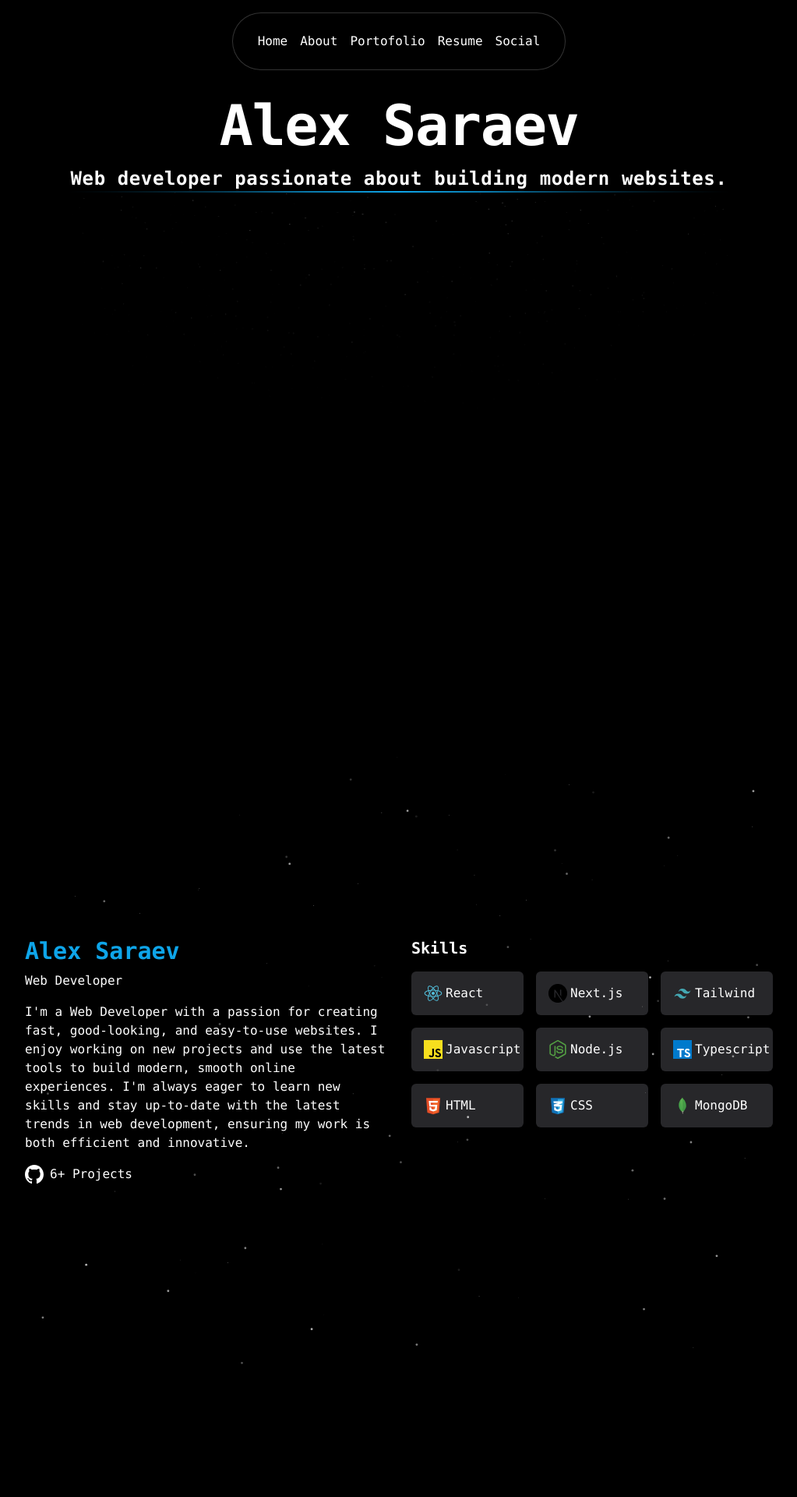
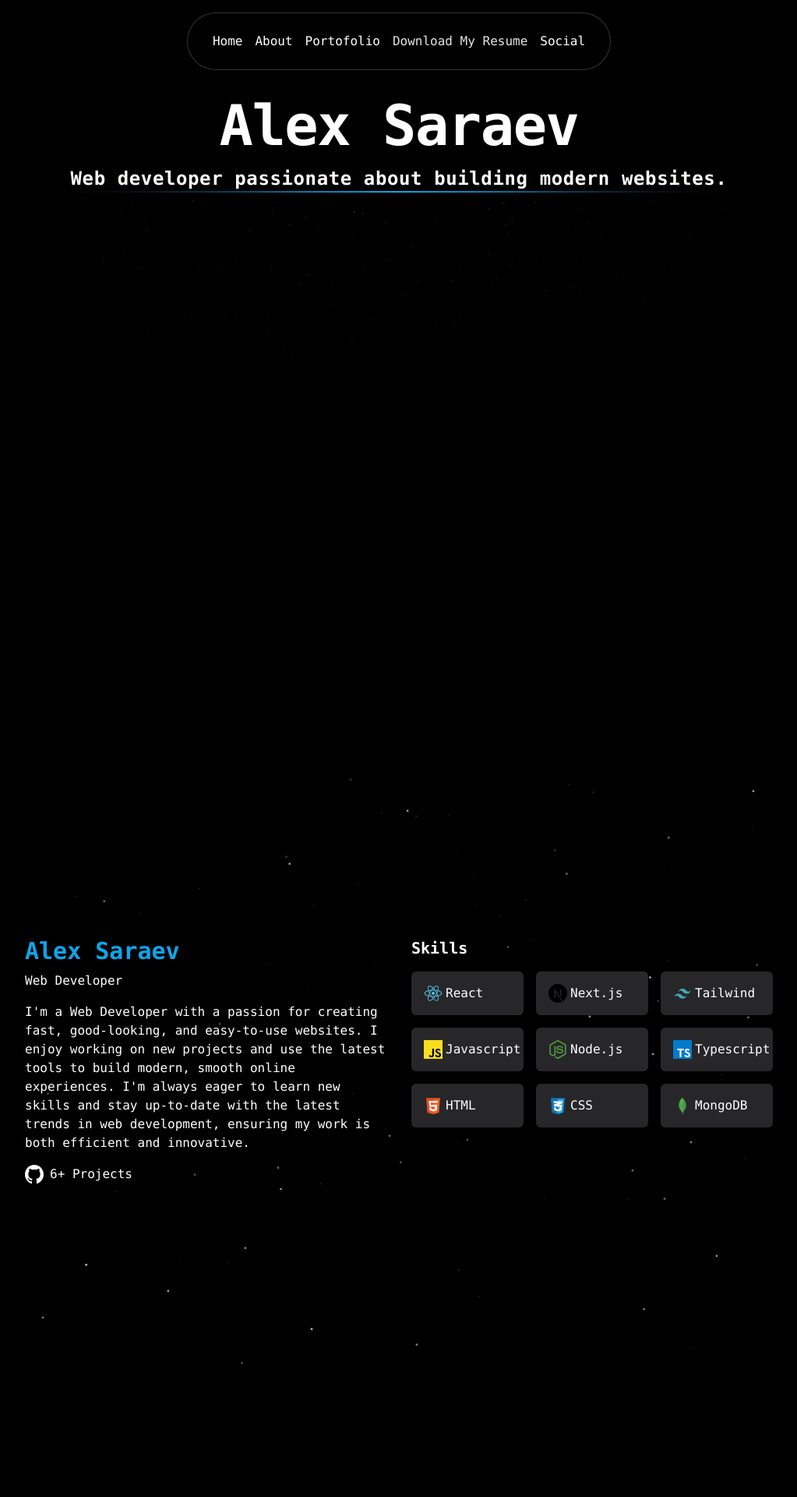
Before and after one commit to AlexSaraev020/Alex_Saraev_CV_Online, a Next.js app: page / in a window 1280 px wide. Shown: the top 1920 px of the page at 78% size, without its empty margins (128-1151 px from the left). Built offline with nearby package versions, Linux system fonts and the light colour scheme.

Commit message:
v1.0 CV added

```diff
--- a/app/page.tsx
+++ b/app/page.tsx
@@ -32,7 +32,7 @@ export default function Home() {
       </div>
       <div id="#about-me" className="w-11/12 relative my-40 md:w-11/12 xl:w-9/12 h-screen flex items-center justify-center">
         <AboutMe />
-        <Particles className="w-full absolute inset-0"/>
+        <Particles className="w-full z-0 absolute inset-0"/>
       </div>
       <Projects />
       <ScrollToTopButton />
--- a/components/Header.tsx
+++ b/components/Header.tsx
@@ -44,9 +44,7 @@ export default function Header() {
                             <ProductItem title={'World Wide Lens'} description={'Stay informed with the latest news from around the world'} href={'/'} src={World_Wide_Lens} />
                         </div>
                     </MenuItem>
-                    <MenuItem setActive={setActive} active={active} item="Resume" >
-                        <HoveredLink >Download My Resume - Coming Soon</HoveredLink>
-                    </MenuItem>
+                        <HoveredLink href={'/download/AlexSaraevResume.pdf'} download >Download My Resume</HoveredLink>
                     <MenuItem click={() => scrollTo('#social')} setActive={setActive} active={active} item="Social" >
                         <HoveredLink >Contact Me</HoveredLink>
                     </MenuItem>
--- a/components/ui/about-me.tsx
+++ b/components/ui/about-me.tsx
@@ -25,7 +25,7 @@ export default function AboutMe() {
         { id: 9, name: 'MongoDB', icon: MongoIcon, className: 'col-span-2 md:col-span-1' },
     ]
     return (
-        <div className="w-full mx-auto py-12 md:py-16 text-white">
+        <div className="w-full mx-auto py-12 md:py-16 text-white z-10">
             <div className="grid gap-8 grid-cols-1 lg:grid-cols-2 place-content-center">
                 <div className="space-y-4">
                     <div className="space-y-2">
```
Also changed, not shown: 1 other file (tests, documents, lock files or other folders).
